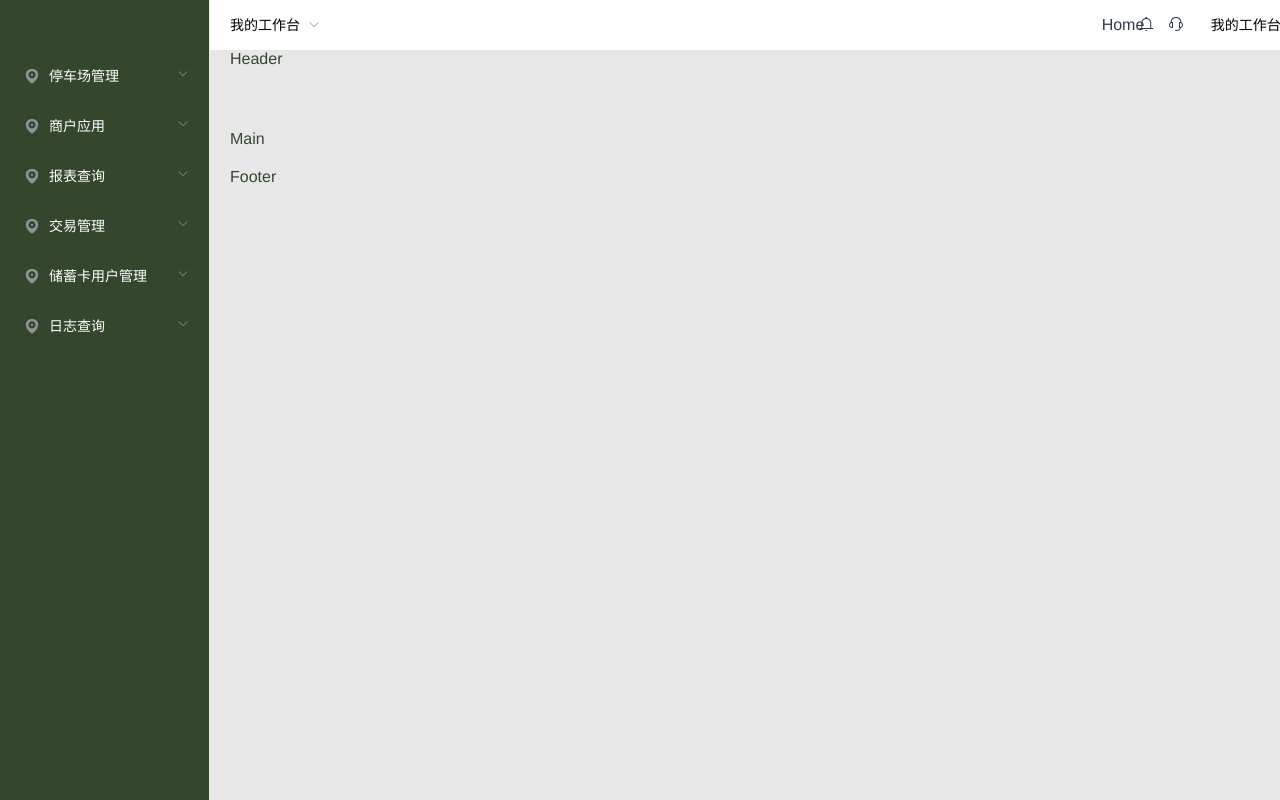
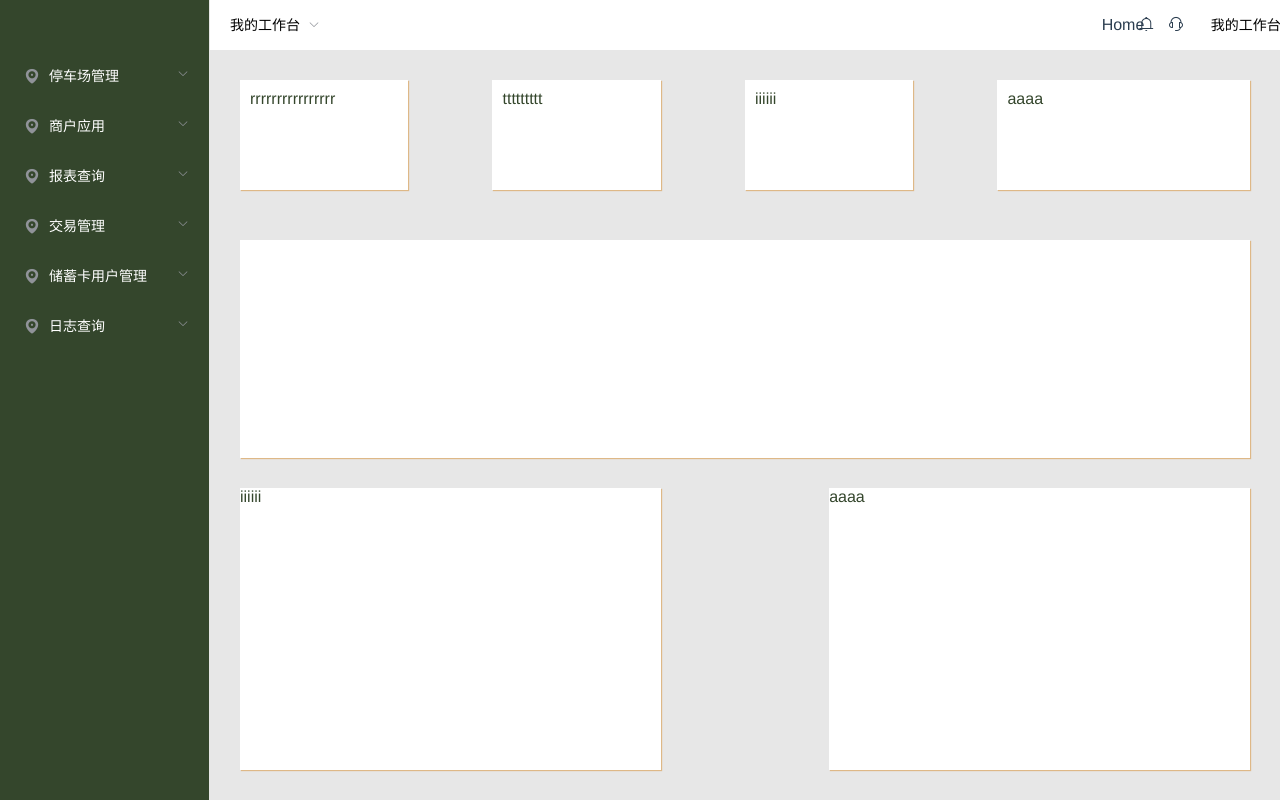
Before and after one commit to spa123456/vue-platform, a Vue app: page /businesspandect in a window 1280 px wide. Shown: the top 800 px of the page. Built offline with nearby package versions, Linux system fonts and the light colour scheme.

Commit message:
fix:差不多得了

```diff
--- a/src/components/reportquery/Businesspandect.vue
+++ b/src/components/reportquery/Businesspandect.vue
@@ -1,8 +1,34 @@
 <template>
   <el-container>
-    <el-header>Header</el-header>
-    <el-main>Main</el-main>
-    <el-footer>Footer</el-footer>
+    <el-header height="130px">
+      <el-row>
+        <el-col :span="4">
+          <div class="headernav">rrrrrrrrrrrrrrrr</div>
+        </el-col>
+        <el-col :span="4" :offset="2">
+          <div class="headernav">ttttttttt</div>
+        </el-col>
+        <el-col :span="4" :offset="2">
+          <div class="headernav">iiiiii</div>
+        </el-col>
+        <el-col :span="6" :offset="2">
+          <div class="headernav">aaaa</div>
+        </el-col>
+      </el-row>
+    </el-header>
+
+    <el-main></el-main>
+
+    <el-footer height="282px">
+      <el-row>
+        <el-col :span="10">
+          <div class="footerbx">iiiiii</div>
+        </el-col>
+        <el-col :span="10" :offset="4">
+          <div class="footerbx">aaaa</div>
+        </el-col>
+      </el-row>
+    </el-footer>
   </el-container>
 </template>
 
@@ -11,4 +37,37 @@ export default {};
 </script>
 
 <style lang="less" scoped>
+.el-container {
+  padding: 30px;
+  height: 100%;
+  .el-header {
+    box-sizing: border-box;
+    margin-bottom: 15px;
+    padding: 0;
+    .headernav {
+      background-color: #fff;
+      height: 90px;
+      padding: 10px;
+      box-shadow: 1px 1px 1px burlywood;
+    }
+  }
+  .el-main {
+    box-sizing: border-box;
+    background-color: #fff;
+    padding: 0;
+    margin: 15px 0;
+    box-shadow: 1px 1px 1px burlywood;
+  }
+  .el-footer {
+    box-sizing: border-box;
+    padding: 0;
+
+    margin-top: 15px;
+    .footerbx {
+      height: 282px;
+      background-color: #fff;
+      box-shadow: 1px 1px 1px burlywood;
+    }
+  }
+}
 </style>
--- a/src/views/NavigationMenu.vue
+++ b/src/views/NavigationMenu.vue
@@ -11,7 +11,7 @@
           background-color="#34462c"
           text-color="#fff"
           active-text-color="#ffd04b"
-          router=true
+          router
         >
           <div style="height:50px;">
             <img src height="100px" width alt />
@@ -173,10 +173,10 @@ export default {
 .menu-height {
   height: 100vh;
 }
-.nav-style{
+.nav-style {
   line-height: 50px;
   text-align: center;
-  span{
+  span {
     cursor: pointer;
   }
 }
@@ -186,8 +186,8 @@ export default {
     border-right-width: 0;
   }
 }
-.right-menu{
-   .el-menu {
+.right-menu {
+  .el-menu {
     border-right-width: 0;
   }
 }
@@ -206,13 +206,13 @@ export default {
   height: 50px;
   line-height: 50px;
 }
-.el-menu--horizontal>.el-submenu .el-submenu__title{
+.el-menu--horizontal > .el-submenu .el-submenu__title {
   height: 50px;
   line-height: 50px;
   border: none;
   color: #000;
 }
-.el-menu.el-menu--horizontal{
-  border: none
+.el-menu.el-menu--horizontal {
+  border: none;
 }
 </style>
```
